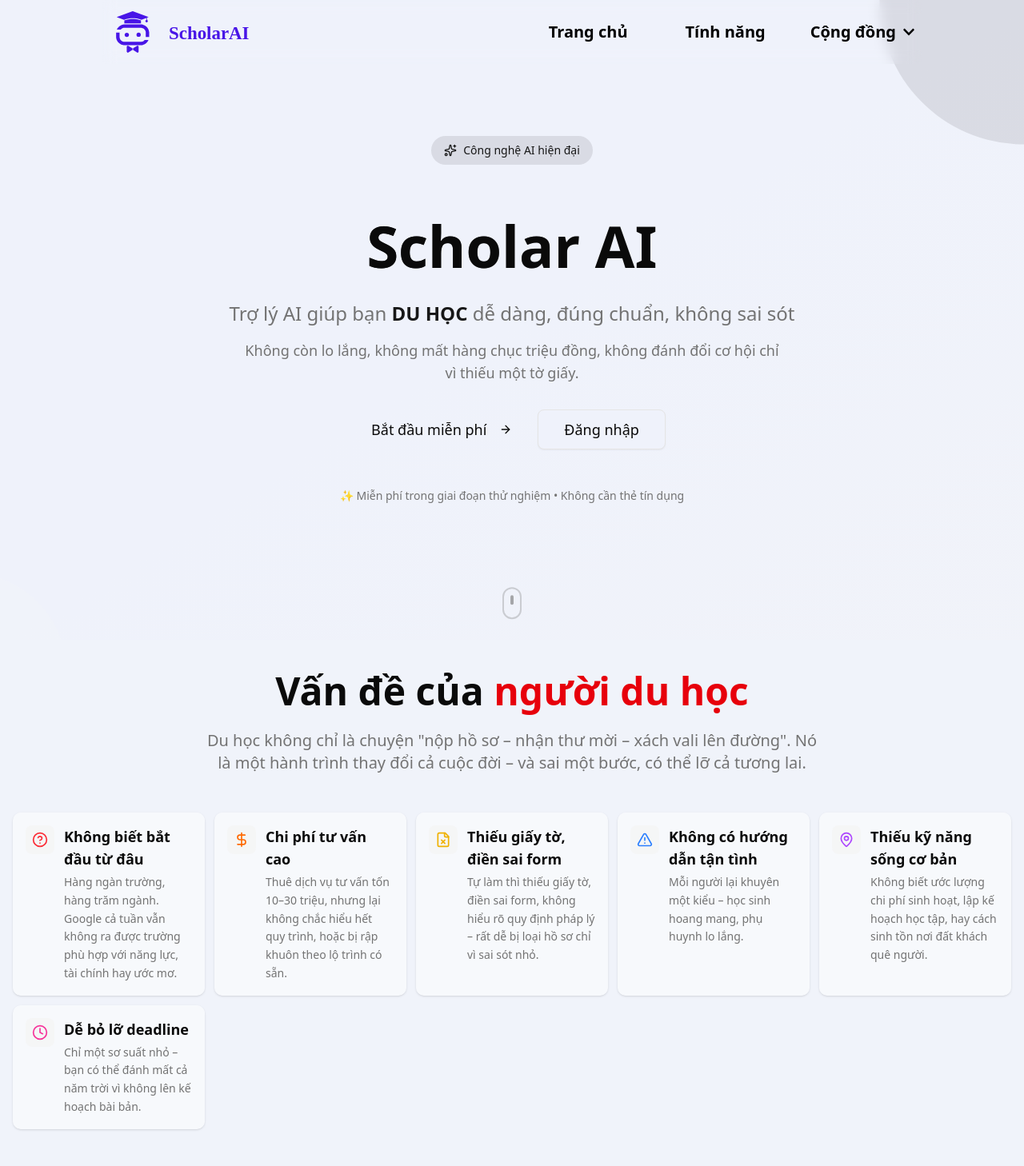
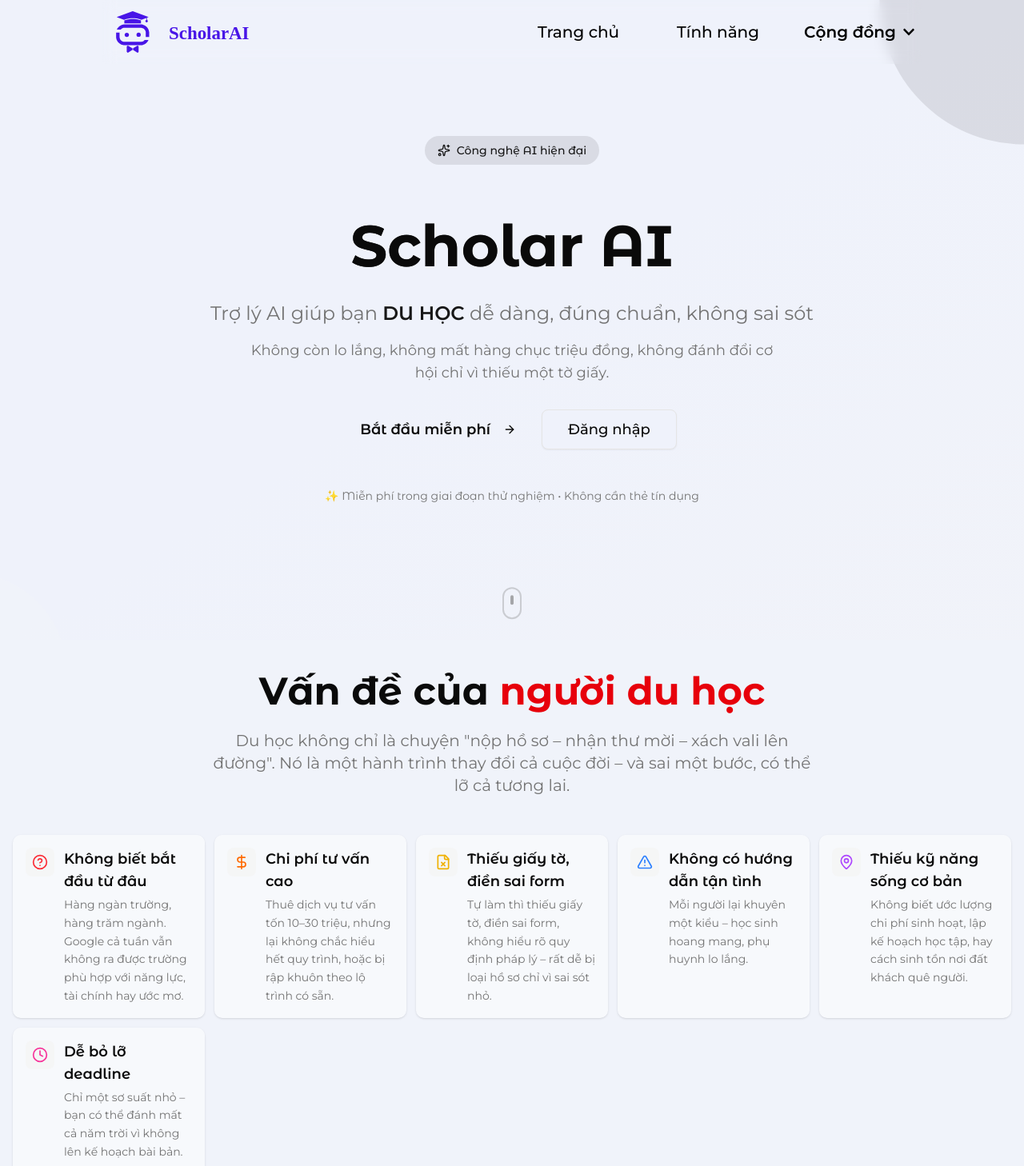
Before and after one commit to Menh1505/scholar-ai, a Next.js app in the folder ui/: page / in a window 1280 px wide. Shown: the top 1458 px of the page at 80% size. Built offline with nearby package versions, Linux system fonts and the light colour scheme.

Commit message:
fe: update font

```diff
--- a/ui/src/app/globals.css
+++ b/ui/src/app/globals.css
@@ -6,8 +6,8 @@
 @theme inline {
   --color-background: var(--background);
   --color-foreground: var(--foreground);
-  --font-sans: var(--font-nunito-sans);
-  --font-mono: var(--font-nunito-mono);
+  --font-sans: var(--font-montserrat);
+  --font-mono: var(--font-montserrat-alternates);
   --color-sidebar-ring: var(--sidebar-ring);
   --color-sidebar-border: var(--sidebar-border);
   --color-sidebar-accent-foreground: var(--sidebar-accent-foreground);
--- a/ui/src/app/layout.tsx
+++ b/ui/src/app/layout.tsx
@@ -1,16 +1,17 @@
 import type { Metadata } from "next";
-import { Nunito_Sans, Nunito } from "next/font/google";
+import { Montserrat, Montserrat_Alternates } from "next/font/google";
 import "./globals.css";
 import { Toaster } from "react-hot-toast";
 
-const nunitoSans = Nunito_Sans({
-  variable: "--font-nunito-sans",
+const montserrat = Montserrat({
+  variable: "--font-montserrat",
   subsets: ["latin"],
 });
 
-const nunitoMono = Nunito({
-  variable: "--font-nunito-mono",
+const montserratAlternates = Montserrat_Alternates({
+  variable: "--font-montserrat-alternates",
   subsets: ["latin"],
+  weight: ["400", "500", "600", "700"],
 });
 
 export const metadata: Metadata = {
@@ -25,7 +26,7 @@ export default function RootLayout({
 }>) {
   return (
     <html lang="en">
-      <body className={`${nunitoSans.variable} ${nunitoMono.variable} antialiased`}>
+      <body className={`${montserrat.variable} ${montserratAlternates.variable} antialiased`}>
         <Toaster position="top-center" reverseOrder={true} />
         {children}
       </body>
--- a/ui/src/components/landing/Hero.tsx
+++ b/ui/src/components/landing/Hero.tsx
@@ -39,7 +39,7 @@ export default function Hero() {
       <div className="container mx-auto px-4 relative z-10">
         <div className="text-center max-w-4xl mx-auto">
           <motion.div initial={{ opacity: 0, y: 30 }} animate={{ opacity: 1, y: 0 }} transition={{ duration: 0.8 }} className="mb-6">
-            <div className="inline-flex items-center gap-2 bg-primary/10 text-primary px-4 py-2 rounded-full text-sm font-medium mb-8">
+            <div className="inline-flex items-center gap-2 bg-primary/10 text-primary px-4 py-2 rounded-full text-sm font-mono font-medium mb-8">
               <Sparkles className="w-4 h-4" />
               Công nghệ AI hiện đại
             </div>
@@ -49,23 +49,23 @@ export default function Hero() {
             initial={{ opacity: 0, y: 30 }}
             animate={{ opacity: 1, y: 0 }}
             transition={{ duration: 0.8, delay: 0.2 }}
-            className="text-5xl md:text-7xl font-bold text-foreground mb-6 leading-tight">
-            <span className="bg-gradient-to-r from-primary to-accent bg-clip-text">Scholar AI</span>
+            className="text-5xl md:text-7xl font-sans font-bold text-foreground mb-6 leading-tight">
+            <span className="bg-gradient-to-r from-primary to-accent bg-clip-text font-mono">Scholar AI</span>
           </motion.h1>
 
           <motion.p
             initial={{ opacity: 0, y: 30 }}
             animate={{ opacity: 1, y: 0 }}
             transition={{ duration: 0.8, delay: 0.4 }}
-            className="text-xl md:text-2xl text-muted-foreground mb-4 max-w-3xl mx-auto">
-            Trợ lý AI giúp bạn <span className="text-primary font-semibold">DU HỌC</span> dễ dàng, đúng chuẩn, không sai sót
+            className="text-xl md:text-2xl font-sans text-muted-foreground mb-4 max-w-3xl mx-auto">
+            Trợ lý AI giúp bạn <span className="text-primary font-mono font-semibold">DU HỌC</span> dễ dàng, đúng chuẩn, không sai sót
           </motion.p>
 
           <motion.p
             initial={{ opacity: 0, y: 30 }}
             animate={{ opacity: 1, y: 0 }}
             transition={{ duration: 0.8, delay: 0.6 }}
-            className="text-lg text-muted-foreground mb-8 max-w-2xl mx-auto">
+            className="text-lg font-sans text-muted-foreground mb-8 max-w-2xl mx-auto">
             Không còn lo lắng, không mất hàng chục triệu đồng, không đánh đổi cơ hội chỉ vì thiếu một tờ giấy.
           </motion.p>
 
@@ -74,19 +74,23 @@ export default function Hero() {
             animate={{ opacity: 1, y: 0 }}
             transition={{ duration: 0.8, delay: 0.8 }}
             className="flex flex-col sm:flex-row gap-4 justify-center items-center">
-            <Button asChild size="lg" className="text-lg px-8 py-6 group">
+            <Button asChild size="lg" className="text-lg font-mono font-semibold px-8 py-6 group">
               <Link href="/profile">
                 Bắt đầu miễn phí
                 <ArrowRight className="ml-2 w-5 h-5 group-hover:translate-x-1 transition-transform" />
               </Link>
             </Button>
 
-            <Button asChild variant="outline" size="lg" className="text-lg px-8 py-6">
+            <Button asChild variant="outline" size="lg" className="text-lg font-sans px-8 py-6">
               <Link href="/signin">Đăng nhập</Link>
             </Button>
           </motion.div>
 
-          <motion.div initial={{ opacity: 0 }} animate={{ opacity: 1 }} transition={{ duration: 1, delay: 1 }} className="mt-12 text-sm text-muted-foreground">
+          <motion.div
+            initial={{ opacity: 0 }}
+            animate={{ opacity: 1 }}
+            transition={{ duration: 1, delay: 1 }}
+            className="mt-12 text-sm font-mono text-muted-foreground">
             ✨ Miễn phí trong giai đoạn thử nghiệm • Không cần thẻ tín dụng
           </motion.div>
         </div>
--- a/ui/src/components/landing/Navbar.tsx
+++ b/ui/src/components/landing/Navbar.tsx
@@ -74,15 +74,15 @@ export function Navbar() {
           <Image src="/icons/full-logo.svg" alt="logo" width={198} height={96} />
         </Link>
         <div className="space-x-10 flex items-center justify-between">
-          <Button variant="default" className="text-xl font-semibold text-black">
+          <Button variant="default" className="text-xl font-sans font-medium text-black">
             <Link href="/">Trang chủ</Link>
           </Button>
-          <Button variant="default" className="text-xl font-semibold text-black">
+          <Button variant="default" className="text-xl font-sans font-medium text-black">
             <Link href="/features">Tính năng</Link>
           </Button>
           <DropdownMenu ref={dropdownRef}>
             <DropdownMenuTrigger
-              className="text-xl font-semibold text-black inline-flex items-center justify-center hover:cursor-pointer"
+              className="text-xl font-mono font-semibold text-black inline-flex items-center justify-center hover:cursor-pointer"
               onClick={() => setIsDropdownOpen(!isDropdownOpen)}>
               Cộng đồng
               <FaChevronDown className="ml-2 w-4 h-4" />
--- a/ui/src/components/landing/ProblemsSection.tsx
+++ b/ui/src/components/landing/ProblemsSection.tsx
@@ -52,10 +52,10 @@ export default function ProblemsSection() {
           transition={{ duration: 0.8 }}
           viewport={{ once: true }}
           className="text-center mb-12">
-          <h2 className="text-4xl md:text-5xl font-bold text-foreground mb-6">
-            Vấn đề của <span className="text-destructive">người du học</span>
+          <h2 className="text-4xl md:text-5xl font-mono font-bold text-foreground mb-6">
+            Vấn đề của <span className="text-destructive font-sans">người du học</span>
           </h2>
-          <p className="text-xl text-muted-foreground max-w-3xl mx-auto">
+          <p className="text-xl font-sans text-muted-foreground max-w-3xl mx-auto">
             Du học không chỉ là chuyện &quot;nộp hồ sơ – nhận thư mời – xách vali lên đường&quot;. Nó là một hành trình thay đổi cả cuộc đời – và sai một bước,
             có thể lỡ cả tương lai.
           </p>
@@ -76,8 +76,8 @@ export default function ProblemsSection() {
                   <problem.icon className="w-5 h-5" />
                 </div>
                 <div className="flex-1 min-w-0">
-                  <h3 className="text-lg font-semibold text-foreground mb-1">{problem.title}</h3>
-                  <p className="text-sm text-muted-foreground leading-relaxed">{problem.description}</p>
+                  <h3 className="text-lg font-mono font-semibold text-foreground mb-1">{problem.title}</h3>
+                  <p className="text-sm font-sans text-muted-foreground leading-relaxed">{problem.description}</p>
                 </div>
               </div>
             </motion.div>
@@ -91,8 +91,8 @@ export default function ProblemsSection() {
           viewport={{ once: true }}
           className="mt-12 text-center">
           <div className="bg-destructive/10 border border-destructive/20 rounded-lg p-4 max-w-2xl mx-auto">
-            <h3 className="text-xl font-bold text-destructive mb-2">Hậu quả?</h3>
-            <p className="text-base text-foreground">
+            <h3 className="text-xl font-mono font-bold text-destructive mb-2">Hậu quả?</h3>
+            <p className="text-base font-sans text-foreground">
               Không lên kế hoạch bài bản, dễ bỏ lỡ deadline, thiếu giấy tờ, không chuẩn bị tâm lý – và thậm chí vỡ mộng sau khi đã đến nước ngoài.
             </p>
           </div>
```
Also changed, not shown: ui/src/app/features/page.tsx (+12 -12 lines).
